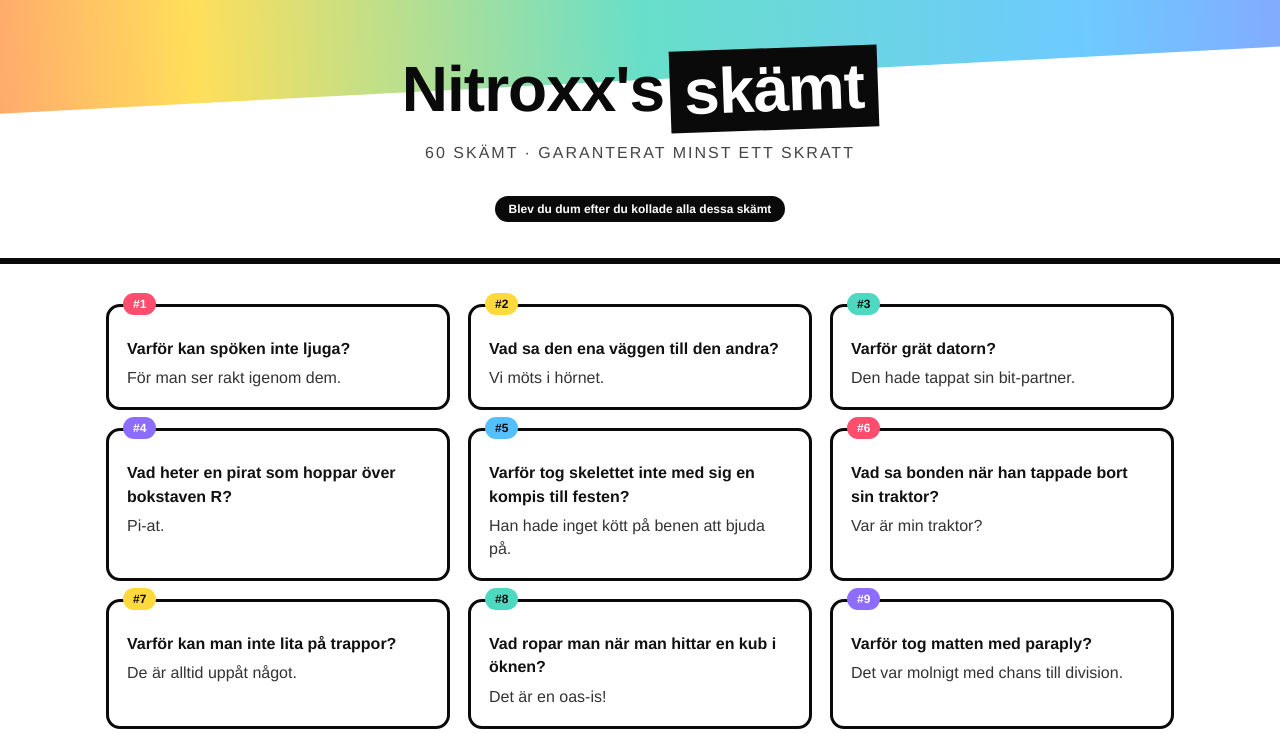
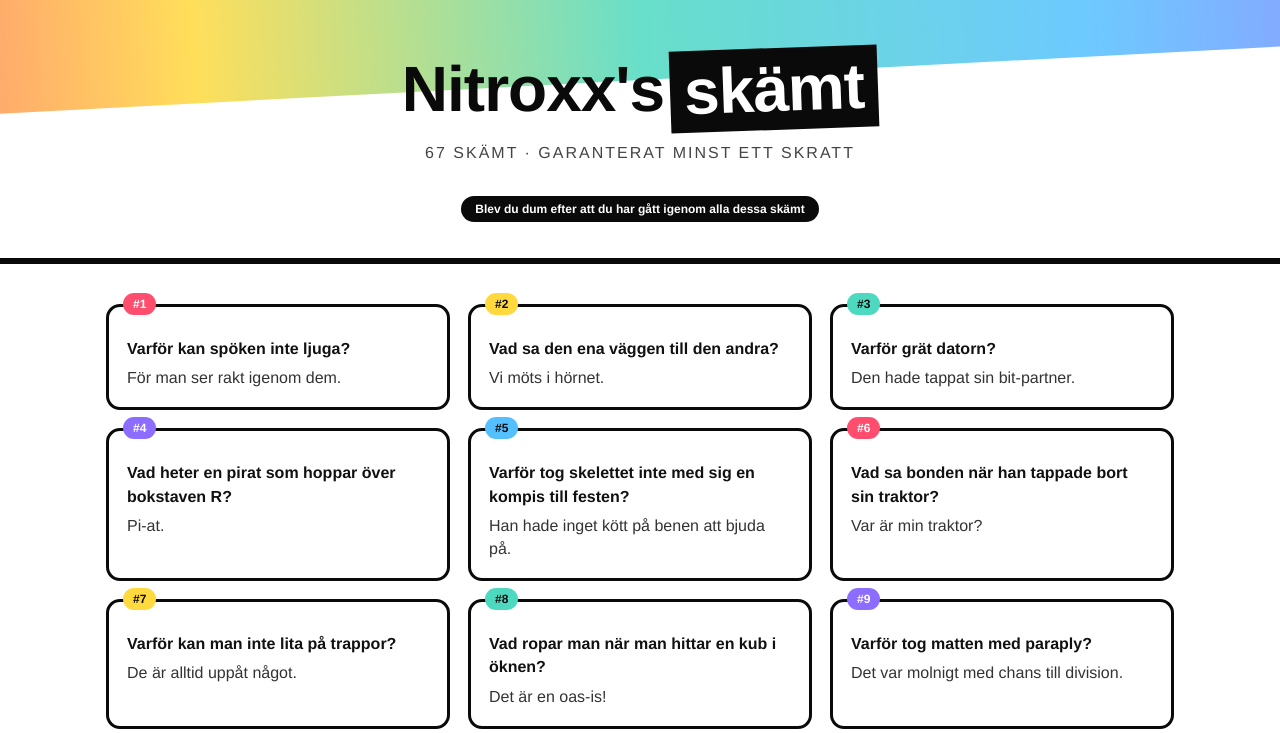
Before and after one commit to Wowstar2504/nitroxx-portfolio, a plain HTML site: page index.html in a window 1280 px wide. Shown: the top 733 px of the page. Drawn offline with Linux system fonts and the light colour scheme.

Commit message:
Update index.html

```diff
--- a/index.html
+++ b/index.html
@@ -216,9 +216,9 @@
 
 <header>
   <h1>Nitroxx's<span>skämt</span></h1>
-  <p class="subtitle">60 skämt · garanterat minst ett skratt</p>
+  <p class="subtitle">67 skämt · garanterat minst ett skratt</p>
   <div class="counter-bar">
-    <span>Blev du dum efter du kollade alla dessa skämt</span>
+    <span>Blev du dum efter att du har gått igenom alla dessa skämt</span>
   </div>
 </header>
 
@@ -227,7 +227,7 @@
 </main>
 
 <footer>
-  <div class="foot-title">Nitroxx's skämt</div>
+  <div class="foot-title">Nitrixx's skämt</div>
 </footer>
 
 <script type="text/javascript">
```
